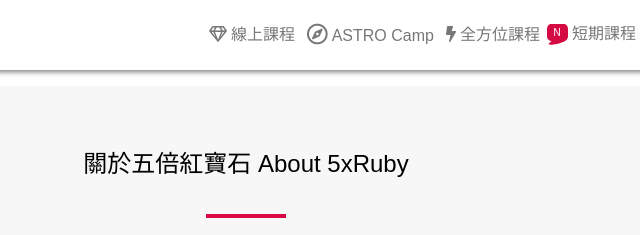
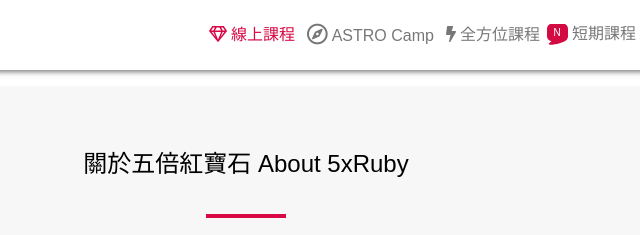
Before and after one commit to yuka1981/html-homework03-5xRuby-RWD, a plain HTML site: page index.html in a window 1280 px wide. In both pictures the pointer is over the link 643 px from the left and 34 px from the top of the page. Shown: the top 235 px of the page, 394-1034 px from the left. Drawn offline with Linux system fonts and the light colour scheme.

Commit message:
Add nav link hover effect

```diff
--- a/css/style.css
+++ b/css/style.css
@@ -146,6 +146,10 @@ img {
   margin: 0 4px;
 }
 
+.header .list-area a:hover {
+  color: #d90845;
+}
+
 .header .list-area a:nth-child(3) {
   position: relative;
   margin-right: 20px;
@@ -177,7 +181,6 @@ img {
     width: auto;
   }
 }
-
 
 /* banner section */
 .banner {
```
